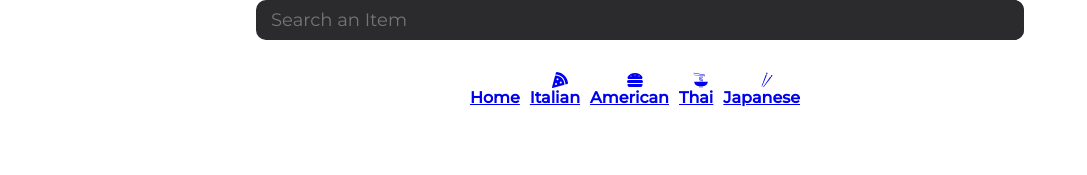
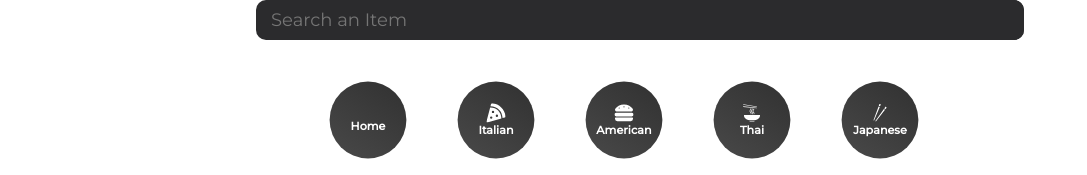
Before and after one commit to Richie1136/Recipe-app, a React (Create React App) app in the folder recipeapp/: page / in a window 1280 px wide. Shown: the top 175 px of the page, without its empty margins (0-1087 px from the left). Built offline with nearby package versions, Linux system fonts and the light colour scheme; no server answers.

Commit message:
Adding styling to nav categories

```diff
--- a/recipeapp/src/components/categories/Categories.js
+++ b/recipeapp/src/components/categories/Categories.js
@@ -9,23 +9,23 @@ const Categories = () => {
     <>
       <List>
         <StyleLink to='/'>
-          <h4 style={{ 'marginRight': '10px', 'marginTop': '15px' }}>Home</h4>
+          <h4 style={{ 'marginTop': '15px' }}>Home</h4>
         </StyleLink>
         <StyleLink to={'/food/Italian'}>
           <FaPizzaSlice />
-          <h4 style={{ 'marginRight': '10px' }}>Italian</h4>
+          <h4>Italian</h4>
         </StyleLink>
         <StyleLink to={'/food/American'}>
           <FaHamburger />
-          <h4 style={{ 'marginRight': '10px' }}>American</h4>
+          <h4>American</h4>
         </StyleLink>
         <StyleLink to={'/food/Thai'}>
           <GiNoodles />
-          <h4 style={{ 'marginRight': '10px' }}>Thai</h4>
+          <h4>Thai</h4>
         </StyleLink>
         <StyleLink to={'/food/Japanese'}>
           <GiChopsticks />
-          <h4 style={{ 'marginRight': '10px' }}>Japanese</h4>
+          <h4>Japanese</h4>
         </StyleLink>
       </List>
     </>
@@ -37,7 +37,25 @@ display: flex;
 flex-direction: column;
 justify-content: center;
 align-items: center;
-border-radius: 50%
+border-radius: 50%;
+margin-right: 32px;
+text-decoration: none;
+background: linear-gradient(35deg, #494949, #313131);
+width: 96px;
+height: 96px;
+cursor: pointer;
+transform: scale(0.8);
+
+h4 {
+  color: white;
+  font-size: 14px;
+}
+
+svg {
+  color: white;
+  font-size: 24px;
+}
+
 `
 
 export default Categories
```
